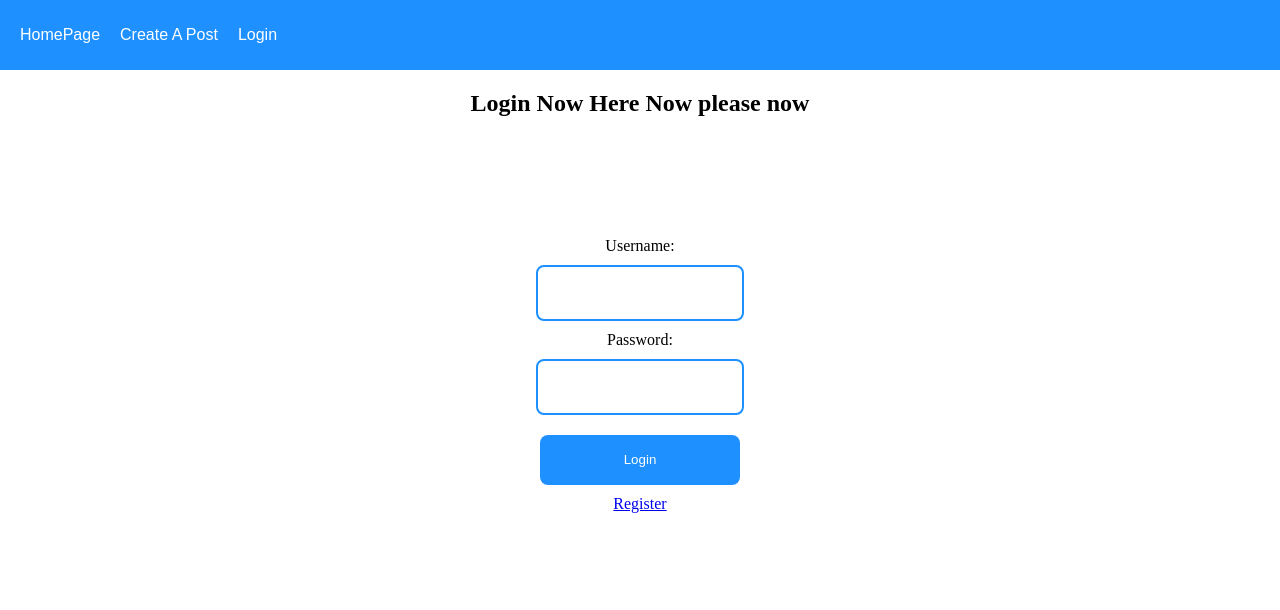
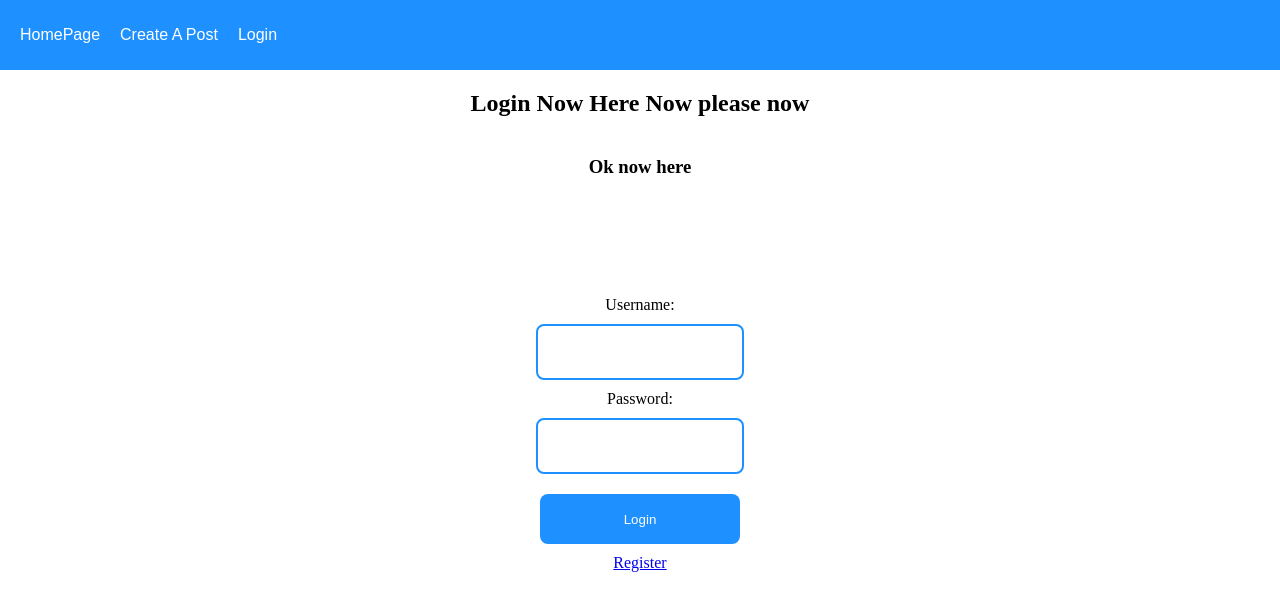
Before and after one commit to Rezwan66/link-up, a React (Create React App) app in the folder client/: page /login in a window 1280 px wide. Shown: the top 610 px of the page. Built offline with nearby package versions, Linux system fonts and the light colour scheme.

Commit message:
edited login page

```diff
--- a/client/src/pages/Login.js
+++ b/client/src/pages/Login.js
@@ -14,6 +14,7 @@ const Login = () => {
   return (
     <>
       <h2>Login Now Here Now please now</h2>
+      <h3>Ok now here</h3>
       <div className="loginContainer">
         <label>Username:</label>
         <input
```
